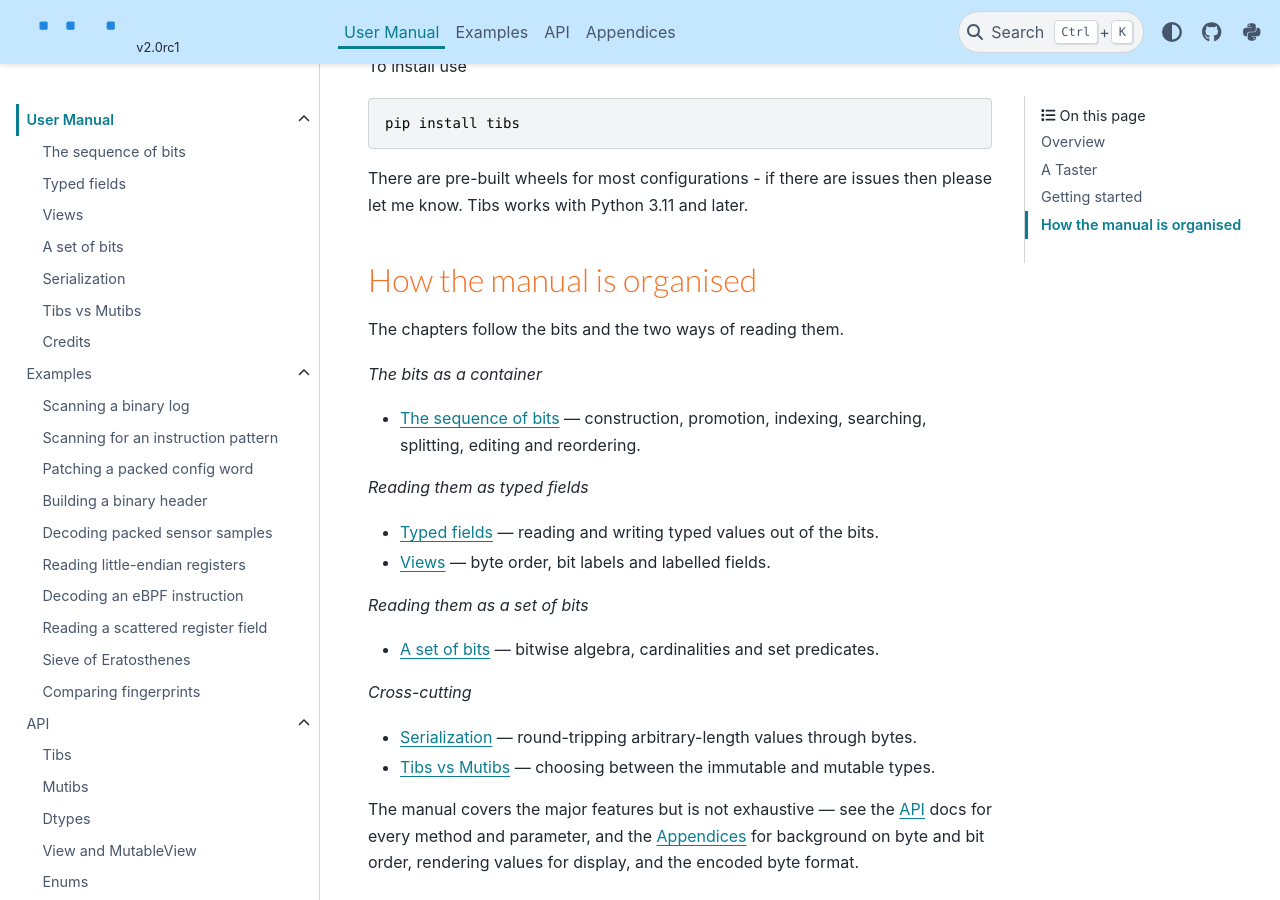
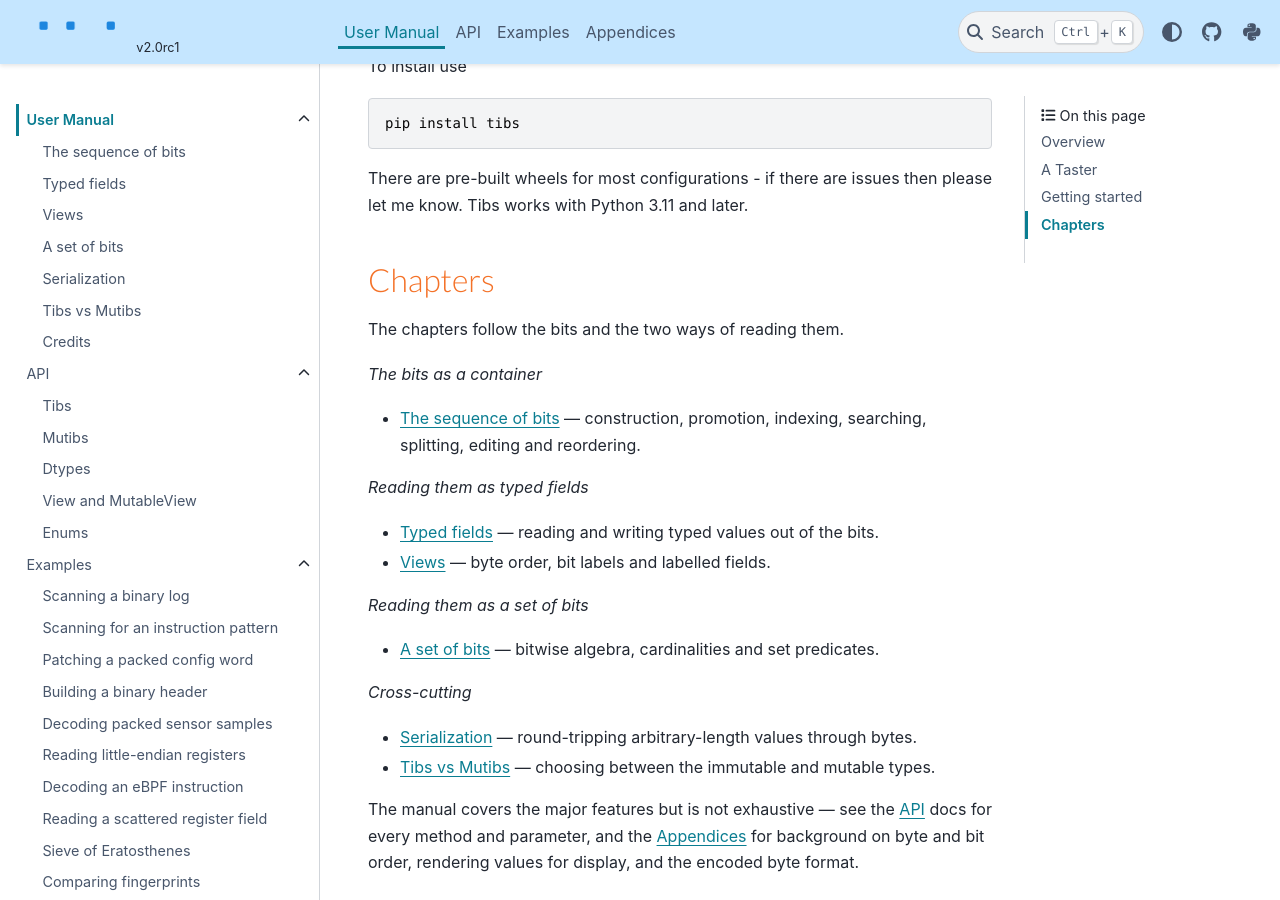
Before and after one commit to scott-griffiths/tibs, a Sphinx documentation site: the page built from doc/manual.rst, in a window 1280 px wide and 900 px high, scrolled down 2601 px. Built offline with Sphinx 7.4.7 and the PyData theme 0.15.4, drawn with Linux system fonts in a browser that asks for light colours.

Commit message:
Tiny docs tweaks.

```diff
--- a/doc/index.rst
+++ b/doc/index.rst
@@ -5,8 +5,8 @@
     :hidden:
 
     manual
+    api
     examples
-    api
     appendices
 
 .. raw:: html
--- a/doc/manual.rst
+++ b/doc/manual.rst
@@ -147,8 +147,8 @@ There are pre-built wheels for most configurations - if there are issues then pl
 Tibs works with Python 3.11 and later.
 
 
-How the manual is organised
-^^^^^^^^^^^^^^^^^^^^^^^^^^^^
+Chapters
+^^^^^^^^
 
 The chapters follow the bits and the two ways of reading them.
 
```
